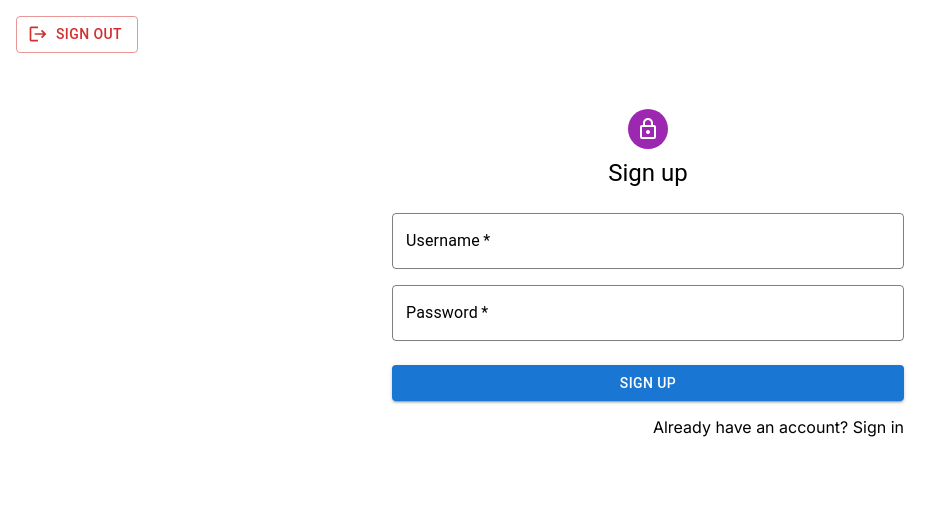
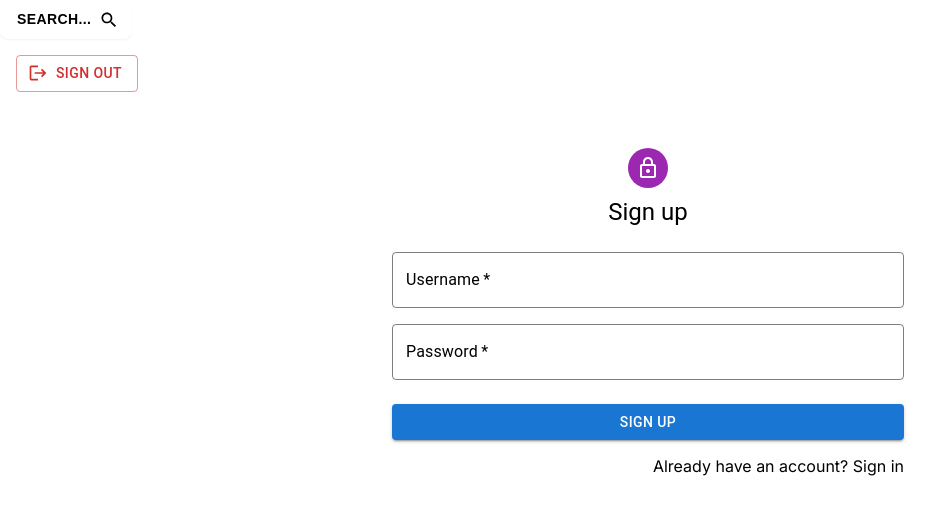
Before and after one commit to 2chanhaeng/jump-to-next-js, a Next.js app: page /signup in a window 1280 px wide. Shown: the top 514 px of the page, without its empty margins (0-952 px from the left). Built offline with nearby package versions, Linux system fonts and the light colour scheme.

Commit message:
레이아웃에 검색창 추가

```diff
--- a/app/layout.tsx
+++ b/app/layout.tsx
@@ -3,6 +3,7 @@ import { Inter } from "next/font/google";
 import Grid from "@mui/material/Grid";
 import "./globals.css";
 import { Logout } from "@/components/Logout";
+import Search from "@/components/Search";
 
 const inter = Inter({ subsets: ["latin"] });
 
@@ -24,6 +25,7 @@ export default function RootLayout({
         className={inter.className}
         maxWidth="xs"
       >
+        <Search />
         <Logout />
         {children}
       </Grid>
```
